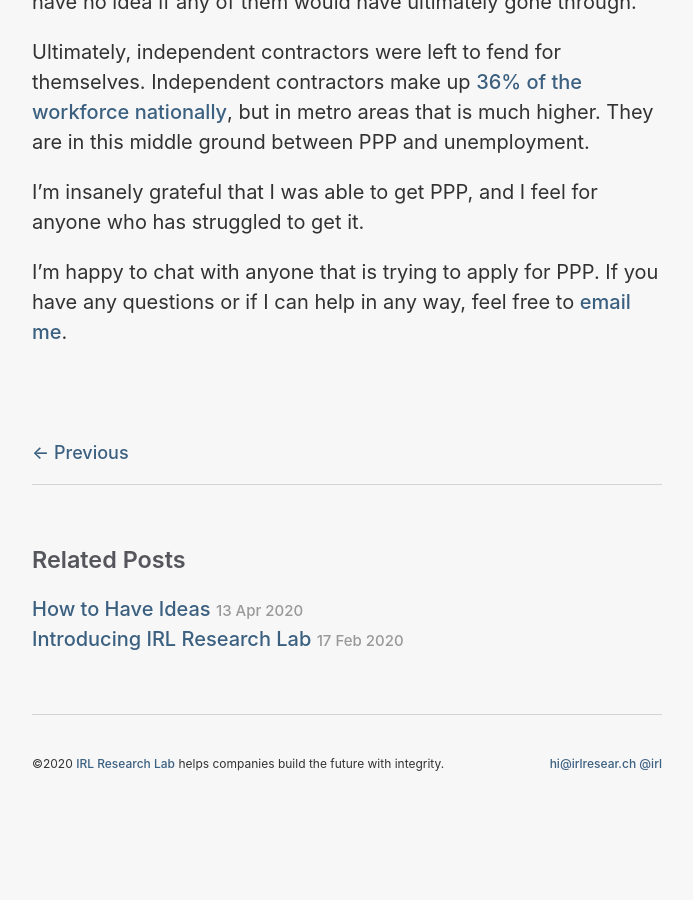
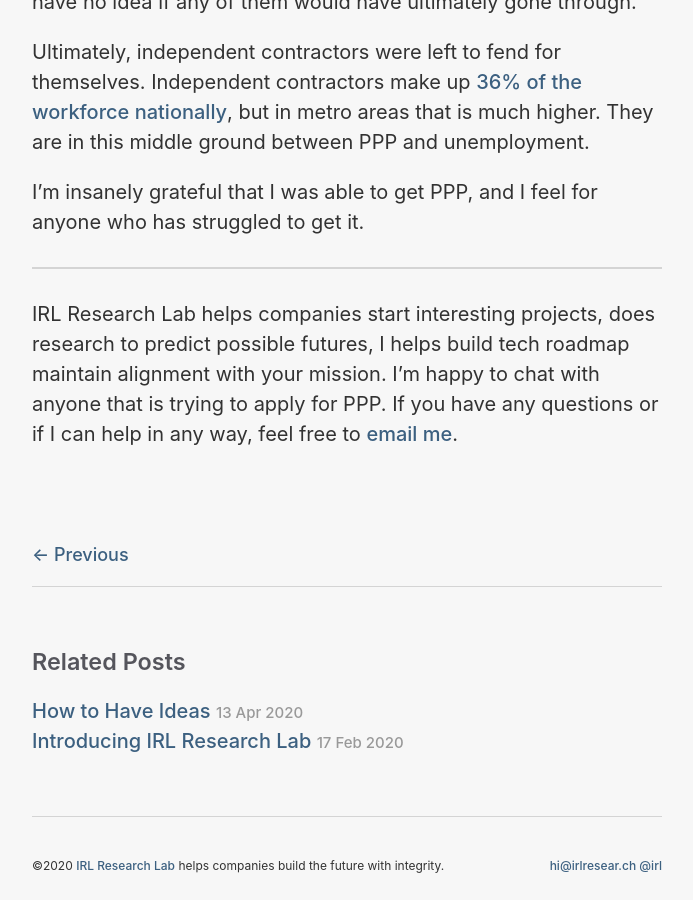
Before and after one commit to allisonburtch/consultancy, a Jekyll site: the page built from _posts/2020-05-04-how-i-got-PPP-as-an-independent-contractor.md, in a window 1280 px wide and 900 px high, scrolled down 3194 px. Shown: the whole window, without its empty margins (293-986 px from the left). Built offline with Jekyll 4.4.1, drawn with Linux system fonts in a browser that asks for light colours; before the commit the page ends 4007 px from its top, so only the background shows below that.

Commit message:
changed index page

```diff
--- a/_posts/2020-05-04-how-i-got-PPP-as-an-independent-contractor.md
+++ b/_posts/2020-05-04-how-i-got-PPP-as-an-independent-contractor.md
@@ -61,4 +61,6 @@
 
 I'm insanely grateful that I was able to get PPP, and I feel for anyone who has struggled to get it.
 
-I'm happy to chat with anyone that is trying to apply for PPP. If you have any questions or if I can help in any way, feel free to [email me](mailto:hi@irlresear.ch).
+***
+
+IRL Research Lab helps companies start interesting projects, does research to predict possible futures, I helps build tech roadmap maintain alignment with your mission. I'm happy to chat with anyone that is trying to apply for PPP. If you have any questions or if I can help in any way, feel free to [email me](mailto:hi@irlresear.ch).
```
